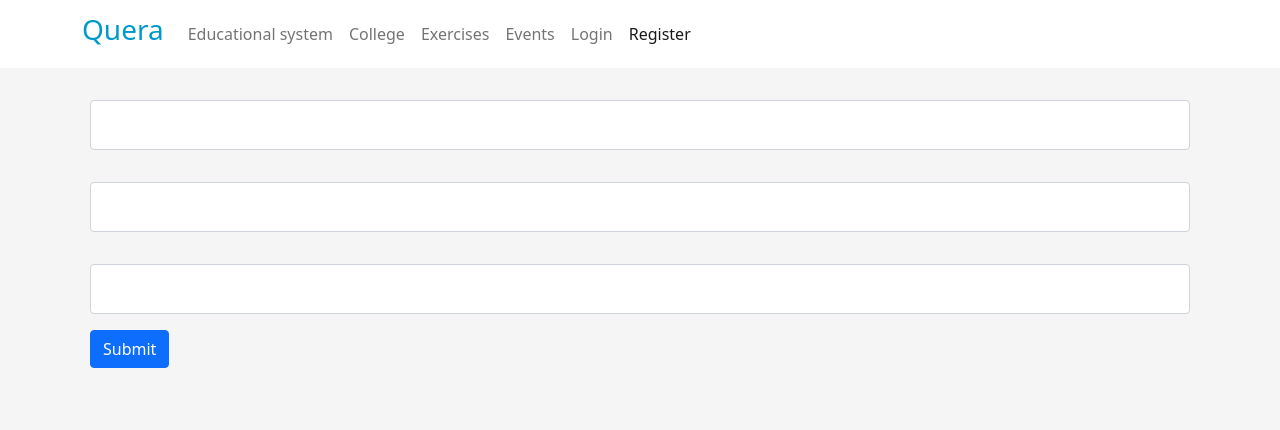
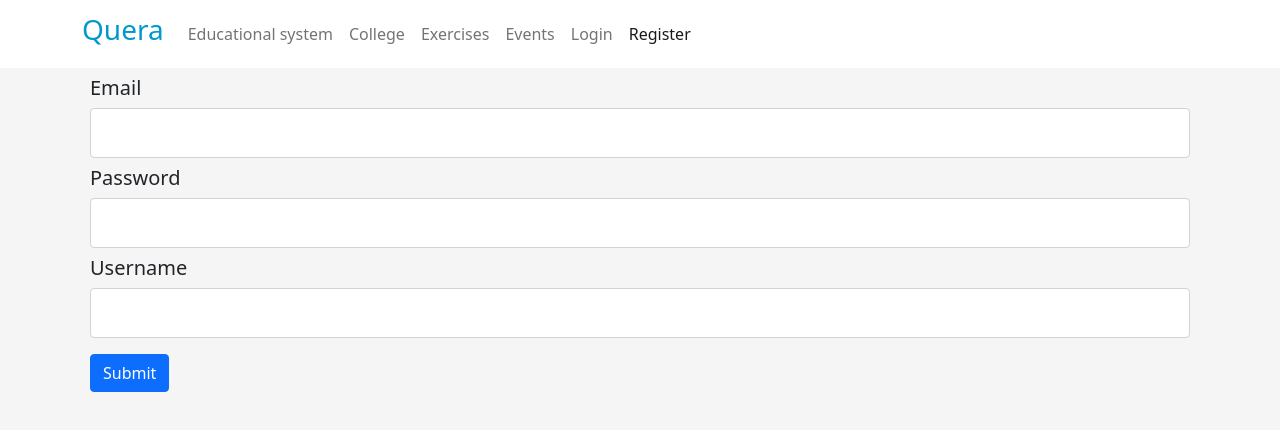
Before and after one commit to aliakbari77/quera, a React (Create React App) app: page /register in a window 1280 px wide. Shown: the top 430 px of the page. Built offline with nearby package versions, Linux system fonts and the light colour scheme.

Commit message:
fix login, register step: 2

```diff
--- a/src/components/form.jsx
+++ b/src/components/form.jsx
@@ -12,7 +12,7 @@ class Form extends Component {
     handleSubmit = (e) => {
         e.preventDefault()
 
-        const errros = this.validate()
+        const errors = this.validate()
         this.setState({errors: errors || {}})
         if (errors) return
 
--- a/src/components/loginForm.jsx
+++ b/src/components/loginForm.jsx
@@ -29,8 +29,8 @@ class Login extends Form {
     render() {
         return (
             <form onSubmit={this.handleSubmit}>
-                {this.renderInput({name: "username", id: "username", label: "Username"})}
-                {this.renderInput({name: "password", id: "password", label: "Password", type: "password"})}
+                {this.renderInput("username", "username", "Username")}
+                {this.renderInput("password", "password", "Password", "password")}
                 {this.renderButton({label: "Login"})}
             </form>
         );
--- a/src/components/registerForm.jsx
+++ b/src/components/registerForm.jsx
@@ -33,9 +33,9 @@ class RegisterForm extends Form {
     render() {
         return (
             <form onSubmit={this.handleSubmit}>
-                {this.renderInput({name: "email", id: "email", label: "Email"})}
-                {this.renderInput({name: "password", id: "password", label: "Password"})}
-                {this.renderInput({name: "username", id: "username", label: "Username"})}
+                {this.renderInput("email", "email", "Email")}
+                {this.renderInput("password", "password", "Password")}
+                {this.renderInput("username",  "username", "Username")}
                 {this.renderButton({label: "Submit"})}
             </form>
         );
```
